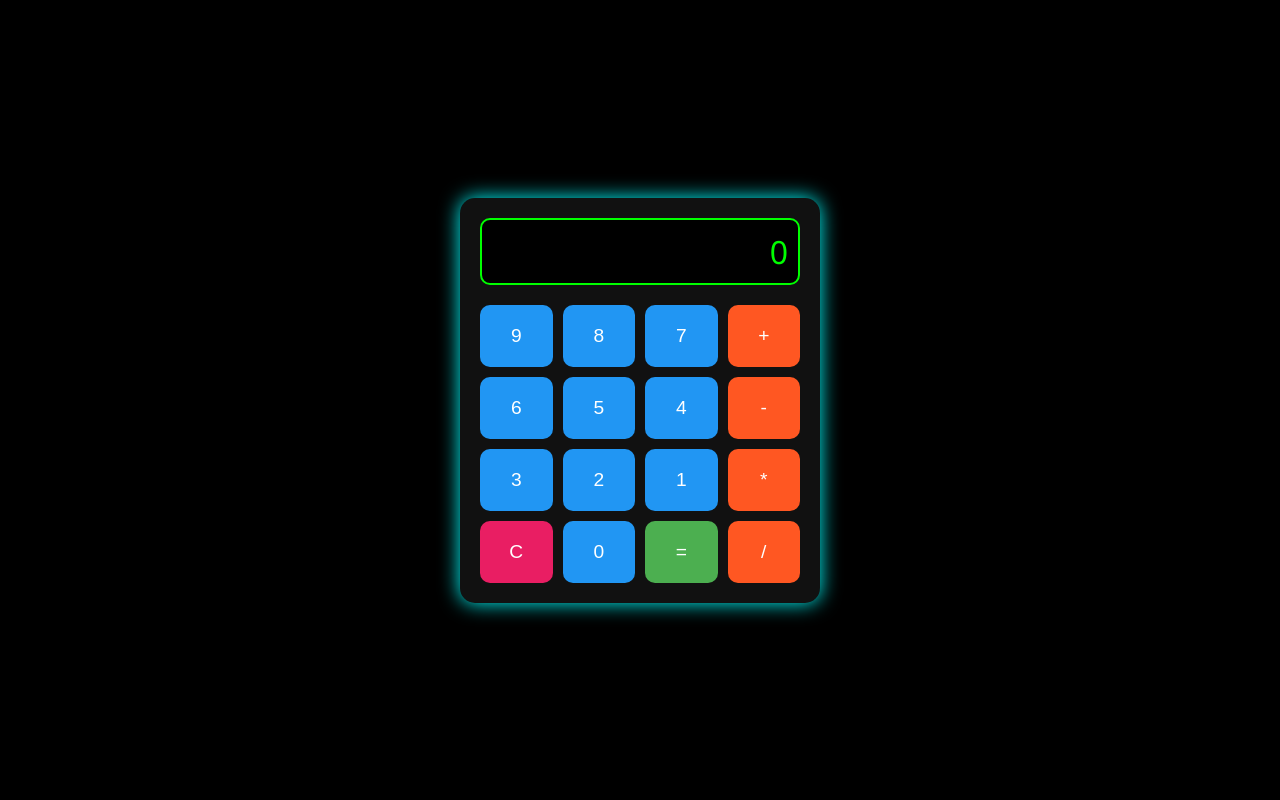
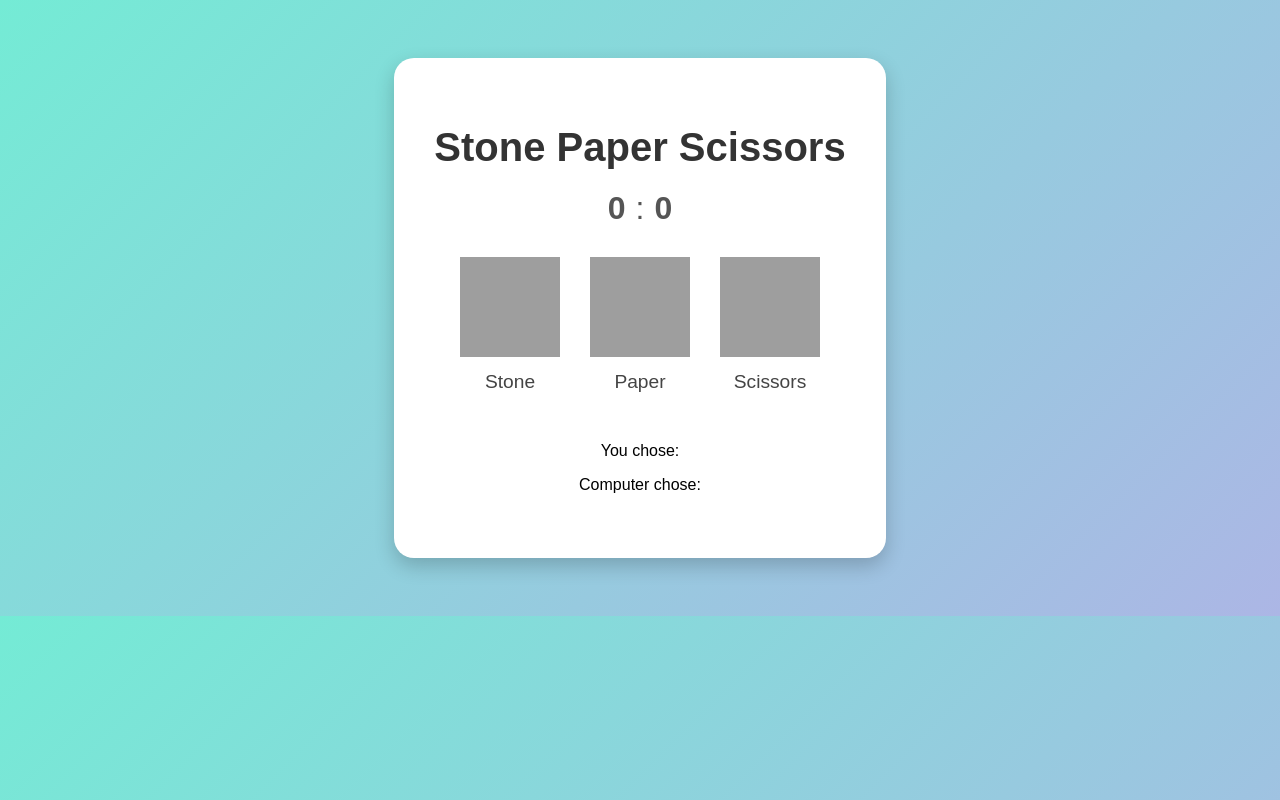
Before and after one commit to KartikKarnwal1714/Micro-IIT, a plain HTML site: page index.html in a window 1280 px wide. Drawn offline with Linux system fonts and the light colour scheme; grey boxes are pictures that could not be loaded.

Commit message:
Add files via upload

```diff
--- a/index.html
+++ b/index.html
@@ -1,37 +1,37 @@
 <!DOCTYPE html>
 <html lang="en">
 <head>
-  <meta charset="UTF-8">
-  <title>Colorful Calculator</title>
-  <link rel="stylesheet" href="styles.css">
+    <meta charset="UTF-8">
+    <title>Stone Paper Scissors</title>
+    <link rel="stylesheet" href="styles.css">
 </head>
 <body>
+    <div class="game-container">
+        <h1>Stone Paper Scissors</h1>
+        <div class="score-board">
+            <div id="user-score">0</div> : <div id="computer-score">0</div>
+        </div>
+        <div class="choices">
+            <div class="choice" onclick="play('stone')">
+                <img src="https://img.icons8.com/emoji/96/rock-emoji.png" alt="Stone">
+                <p>Stone</p>
+            </div>
+            <div class="choice" onclick="play('paper')">
+                <img src="https://img.icons8.com/emoji/96/page-facing-up.png" alt="Paper">
+                <p>Paper</p>
+            </div>
+            <div class="choice" onclick="play('scissors')">
+                <img src="https://img.icons8.com/emoji/96/scissors-emoji.png" alt="Scissors">
+                <p>Scissors</p>
+            </div>
+        </div>
+        <div class="result">
+            <p id="user-choice">You chose: </p>
+            <p id="computer-choice">Computer chose: </p>
+            <h2 id="winner"></h2>
+        </div>
+    </div>
 
-  <div class="calculator">
-    <div class="display" id="display">0</div>
-    <div class="buttons">
-        <button class="btn-number" onclick="append('9')">9</button>
-        <button class="btn-number" onclick="append('8')">8</button>
-        <button class="btn-number" onclick="append('7')">7</button>
-        <button class="btn-operator" onclick="append('+')">+</button>
-
-        <button class="btn-number" onclick="append('6')">6</button>
-        <button class="btn-number" onclick="append('5')">5</button>
-        <button class="btn-number" onclick="append('4')">4</button>
-        <button class="btn-operator" onclick="append('-')">-</button>
-
-        <button class="btn-number" onclick="append('3')">3</button>
-        <button class="btn-number" onclick="append('2')">2</button>
-        <button class="btn-number" onclick="append('1')">1</button>
-        <button class="btn-operator" onclick="append('*')">*</button>
-
-        <button class="btn-clear" onclick="clearDisplay()">C</button>
-        <button class="btn-number" onclick="append('0')">0</button>
-        <button class="btn-equal" onclick="calculate()">=</button>
-        <button class="btn-operator" onclick="append('/')">/</button>
-
-    </div>
-  </div>
-  <script src="script.js"></script>
+    <script src="script.js"></script>
 </body>
 </html>
--- a/script.js
+++ b/script.js
@@ -1,21 +1,34 @@
-let display = document.getElementById('display');
+let userScore = 0;
+let computerScore = 0;
 
-function append(value) {
-  if (display.innerText === '0') {
-    display.innerText = value;
-  } else {
-    display.innerText += value;
-  }
+function play(userChoice) {
+    const choices = ['stone', 'paper', 'scissors'];
+    const computerChoice = choices[Math.floor(Math.random() * 3)];
+
+    document.getElementById('user-choice').textContent = `You chose: ${capitalize(userChoice)}`;
+    document.getElementById('computer-choice').textContent = `Computer chose: ${capitalize(computerChoice)}`;
+
+    let winner = "";
+
+    if (userChoice === computerChoice) {
+        winner = "It's a draw! 🤝";
+    } else if (
+        (userChoice === 'stone' && computerChoice === 'scissors') ||
+        (userChoice === 'paper' && computerChoice === 'stone') ||
+        (userChoice === 'scissors' && computerChoice === 'paper')
+    ) {
+        winner = "You win! 🎉";
+        userScore++;
+    } else {
+        winner = "You lose! 😢";
+        computerScore++;
+    }
+
+    document.getElementById('winner').textContent = winner;
+    document.getElementById('user-score').textContent = userScore;
+    document.getElementById('computer-score').textContent = computerScore;
 }
 
-function clearDisplay() {
-  display.innerText = '0';
+function capitalize(word) {
+    return word.charAt(0).toUpperCase() + word.slice(1);
 }
-
-function calculate() {
-  try {
-    display.innerText = eval(display.innerText);
-  } catch (error) {
-    display.innerText = 'Error';
-  }
-}
--- a/styles.css
+++ b/styles.css
@@ -1,54 +1,77 @@
 body {
-    margin: 0;
-    height: 100vh;
+    background: linear-gradient(135deg, #74ebd5 0%, #ACB6E5 100%);
+    font-family: 'Poppins', sans-serif;
+    text-align: center;
+    padding: 50px;
+}
+
+.game-container {
+    background: white;
+    padding: 40px;
+    border-radius: 20px;
+    box-shadow: 0 8px 20px rgba(0,0,0,0.2);
+    display: inline-block;
+    animation: pop 0.5s ease;
+}
+
+@keyframes pop {
+    from { transform: scale(0.8); opacity: 0; }
+    to { transform: scale(1); opacity: 1; }
+}
+
+h1 {
+    color: #333;
+    margin-bottom: 20px;
+    font-size: 2.5em;
+}
+
+.score-board {
     display: flex;
     justify-content: center;
     align-items: center;
-    background-color: #000;
-    font-family: 'Segoe UI', sans-serif;
+    font-size: 2em;
+    margin-bottom: 30px;
+    color: #555;
 }
 
-  .calculator {
-    background: #111;
-    border-radius: 15px;
-    box-shadow: 0 0 20px #0ff;
-    padding: 20px;
-    width: 320px;
+.score-board div {
+    margin: 0 10px;
+    font-weight: bold;
 }
 
-  .display {
-    background: #000;
-    color: #0f0;
-    font-size: 2rem;
-    padding: 10px;
-    border-radius: 10px;
-    text-align: right;
-    margin-bottom: 20px;
-    border: 2px solid #0f0;
+.choices {
+    display: flex;
+    justify-content: center;
+    gap: 30px;
+    margin-bottom: 30px;
 }
 
-  .buttons {
-    display: grid;
-    grid-template-columns: repeat(4, 1fr);
-    gap: 10px;
+.choice {
+    cursor: pointer;
+    transition: transform 0.3s;
 }
 
-  button {
-    padding: 20px;
-    font-size: 1.2rem;
-    border: none;
-    border-radius: 10px;
-    cursor: pointer;
-    transition: 0.2s;
-    color: #fff;
+.choice img {
+    width: 100px;
+    height: 100px;
 }
 
-  .btn-operator { background-color: #ff5722; }
-  .btn-number { background-color: #2196f3; }
-  .btn-clear { background-color: #e91e63; }
-  .btn-equal { background-color: #4caf50; }
+.choice p {
+    margin-top: 10px;
+    font-size: 1.2em;
+    color: #444;
+}
 
-  button:hover {
-    opacity: 0.8;
-    transform: scale(1.05);
+.choice:hover {
+    transform: scale(1.1);
 }
+
+.result {
+    margin-top: 20px;
+}
+
+#winner {
+    margin-top: 20px;
+    font-size: 1.8em;
+    color: #222;
+}
```
Lines whose indentation alone changed are shown as unchanged.
